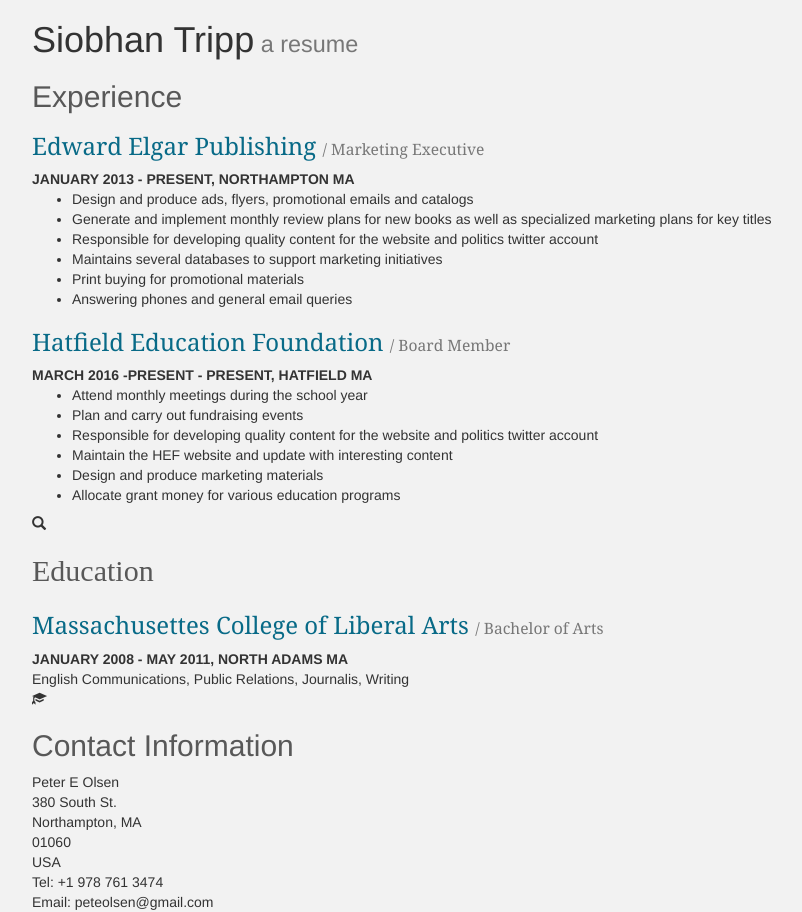
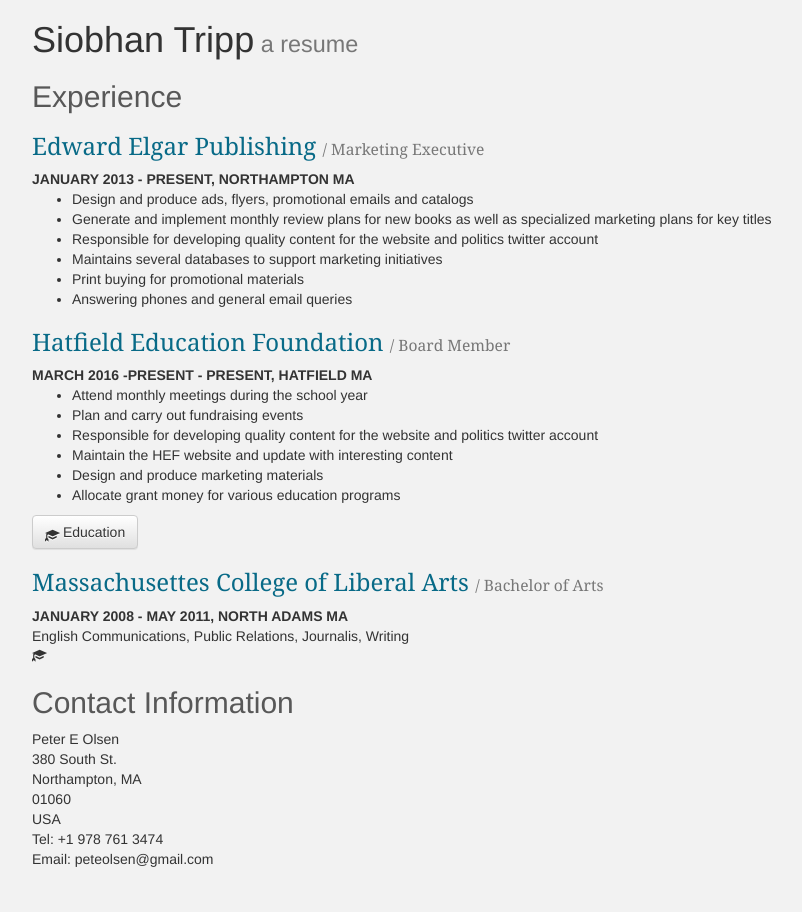
Before and after one commit to siosue/siosue.github.io, a plain HTML site: page index.html in a window 1280 px wide. Shown: the whole page, without its empty margins (38-840 px from the left). After the commit the page ends 869 px from the top, so only its background shows below. Drawn offline with nearby package versions, Linux system fonts and the light colour scheme.

Commit message:
Update index.html

```diff
--- a/index.html
+++ b/index.html
@@ -59,7 +59,9 @@
         </div>
 
    <section id="education">
-     <span class="glyphicon glyphicon-search" aria-hidden="true"> <h2>Education</h2></span>
+      <button class="btn btn-default">
+    <span class="glyphicon glyphicon-education" style="vertical-align:middle"></span> Education
+  </button>
         <div class="school">
           <div class="school-name"><h3>Massachusettes College of Liberal Arts <small>/ Bachelor of Arts</small></h3></div>
           <div class="dates">JANUARY 2008 - MAY 2011,  NORTH ADAMS MA</div>
```
